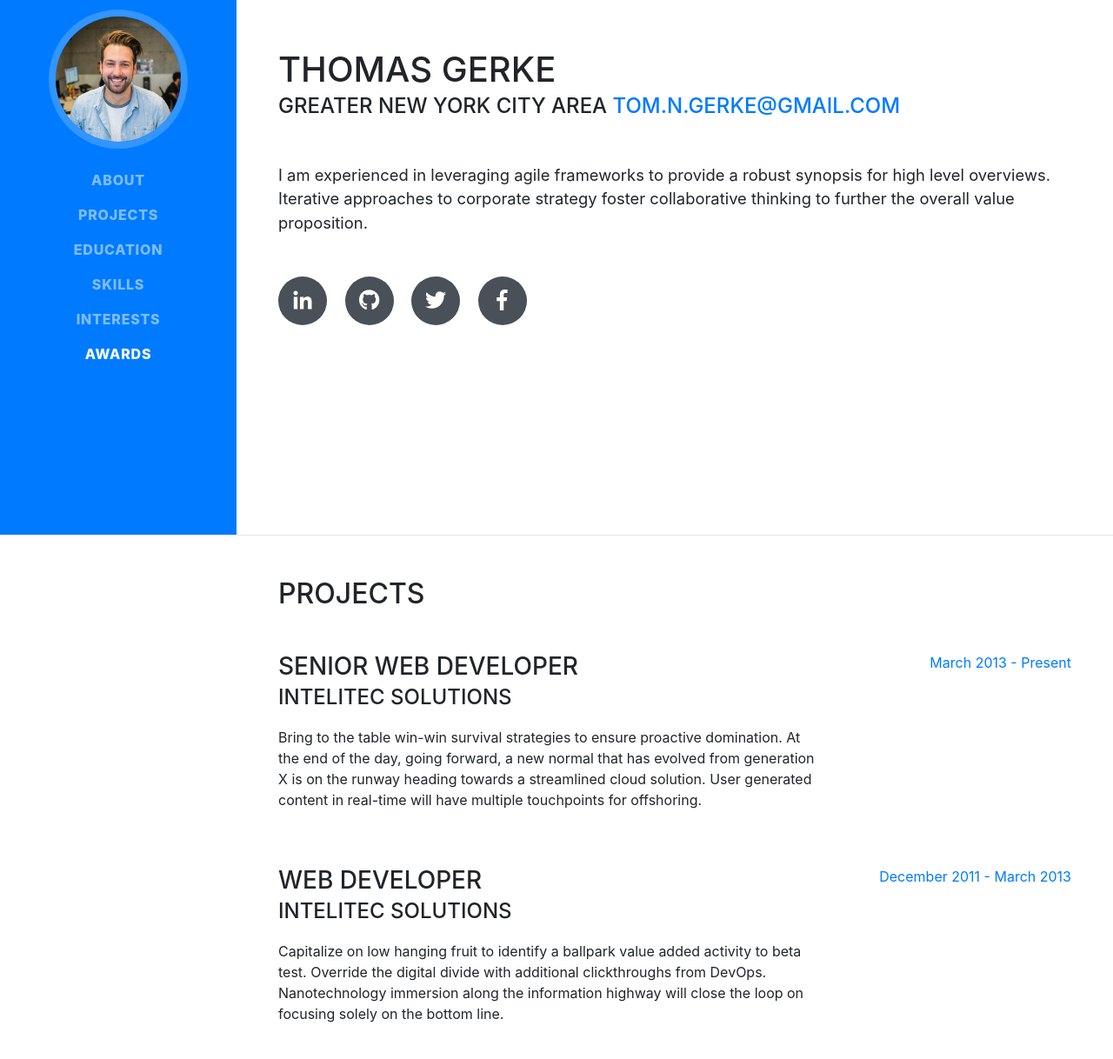
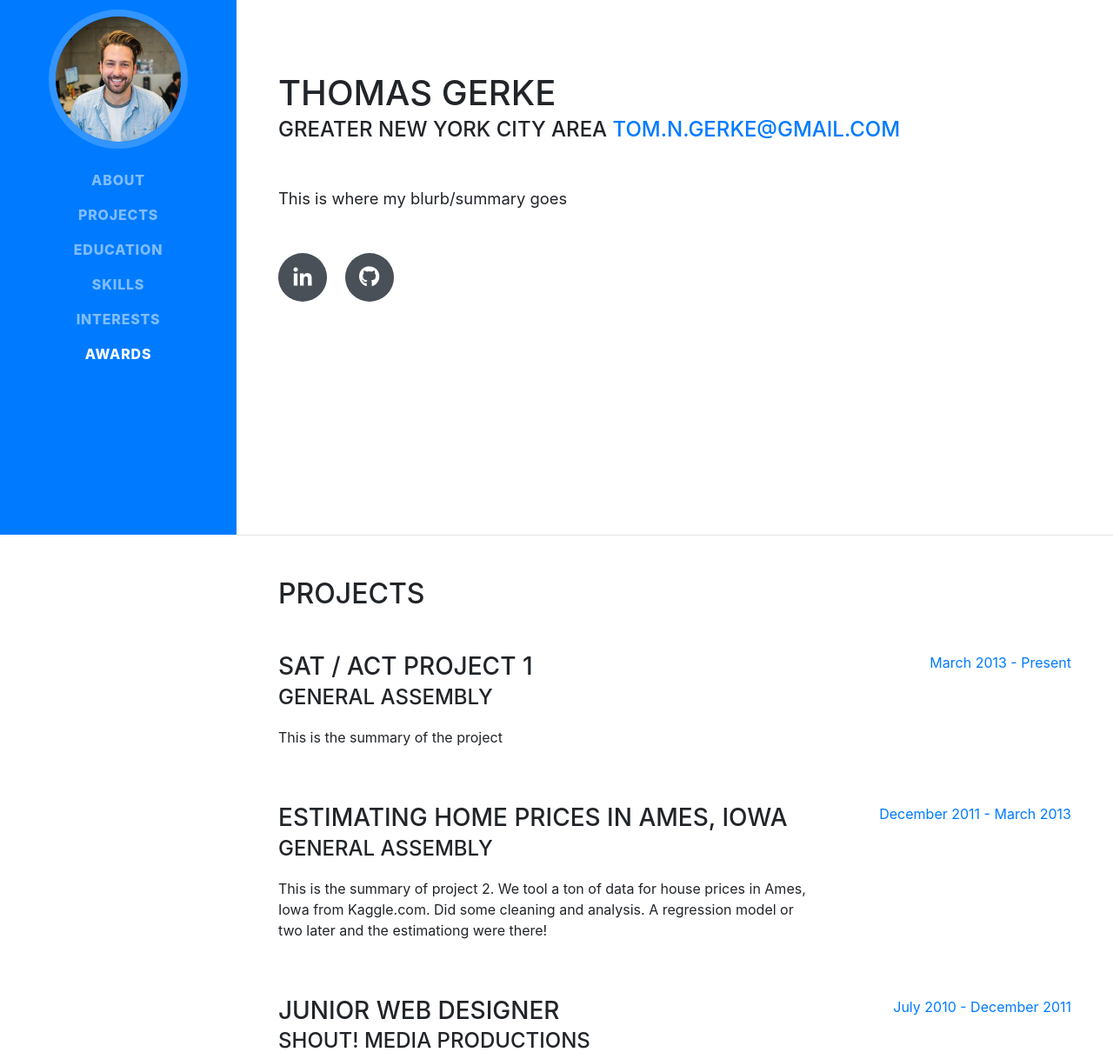
Before and after one commit to gerket/portfolio, a website with bundled scripts: page index.html in a window 1280 px wide. Shown: the part 185-1403 px from the top of the page at 87% size. Built offline with nearby package versions, Linux system fonts and the light colour scheme; a web font is replaced by a local one.

Commit message:
Editing text in Projects section

```diff
--- a/index.html
+++ b/index.html
@@ -69,20 +69,20 @@
           <div class="subheading mb-5">Greater New York City Area
             <a href="mailto:Tom.N.Gerke@gmail.com">Tom.N.Gerke@gmail.com</a>
           </div>
-          <p class="lead mb-5">I am experienced in leveraging agile frameworks to provide a robust synopsis for high level overviews. Iterative approaches to corporate strategy foster collaborative thinking to further the overall value proposition.</p>
+          <p class="lead mb-5">This is where my blurb/summary goes</p>
           <div class="social-icons">
-            <a href="#">
+            <a href="https://www.linkedin.com/in/thomasgerke">
               <i class="fab fa-linkedin-in"></i>
             </a>
-            <a href="#">
+            <a href="https://www.github.com/gerket">
               <i class="fab fa-github"></i>
             </a>
-            <a href="#">
+            <!-- <a href="#">
               <i class="fab fa-twitter"></i>
-            </a>
-            <a href="#">
+            </a> -->
+            <!-- <a href="#">
               <i class="fab fa-facebook-f"></i>
-            </a>
+            </a> -->
           </div>
         </div>
       </section>
@@ -95,9 +95,9 @@
 
           <div class="resume-item d-flex flex-column flex-md-row mb-5">
             <div class="resume-content mr-auto">
-              <h3 class="mb-0">Senior Web Developer</h3>
-              <div class="subheading mb-3">Intelitec Solutions</div>
-              <p>Bring to the table win-win survival strategies to ensure proactive domination. At the end of the day, going forward, a new normal that has evolved from generation X is on the runway heading towards a streamlined cloud solution. User generated content in real-time will have multiple touchpoints for offshoring.</p>
+              <h3 class="mb-0">SAT / ACT Project 1</h3>
+              <div class="subheading mb-3">General Assembly</div>
+              <p>This is the summary of the project</p>
             </div>
             <div class="resume-date text-md-right">
               <span class="text-primary">March 2013 - Present</span>
@@ -106,9 +106,9 @@
 
           <div class="resume-item d-flex flex-column flex-md-row mb-5">
             <div class="resume-content mr-auto">
-              <h3 class="mb-0">Web Developer</h3>
-              <div class="subheading mb-3">Intelitec Solutions</div>
-              <p>Capitalize on low hanging fruit to identify a ballpark value added activity to beta test. Override the digital divide with additional clickthroughs from DevOps. Nanotechnology immersion along the information highway will close the loop on focusing solely on the bottom line.</p>
+              <h3 class="mb-0">Estimating Home Prices in Ames, Iowa</h3>
+              <div class="subheading mb-3">General Assembly</div>
+              <p>This is the summary of project 2. We tool a ton of data for house prices in Ames, Iowa from Kaggle.com. Did some cleaning and analysis. A regression model or two later and the estimationg were there!</p>
             </div>
             <div class="resume-date text-md-right">
               <span class="text-primary">December 2011 - March 2013</span>
```
